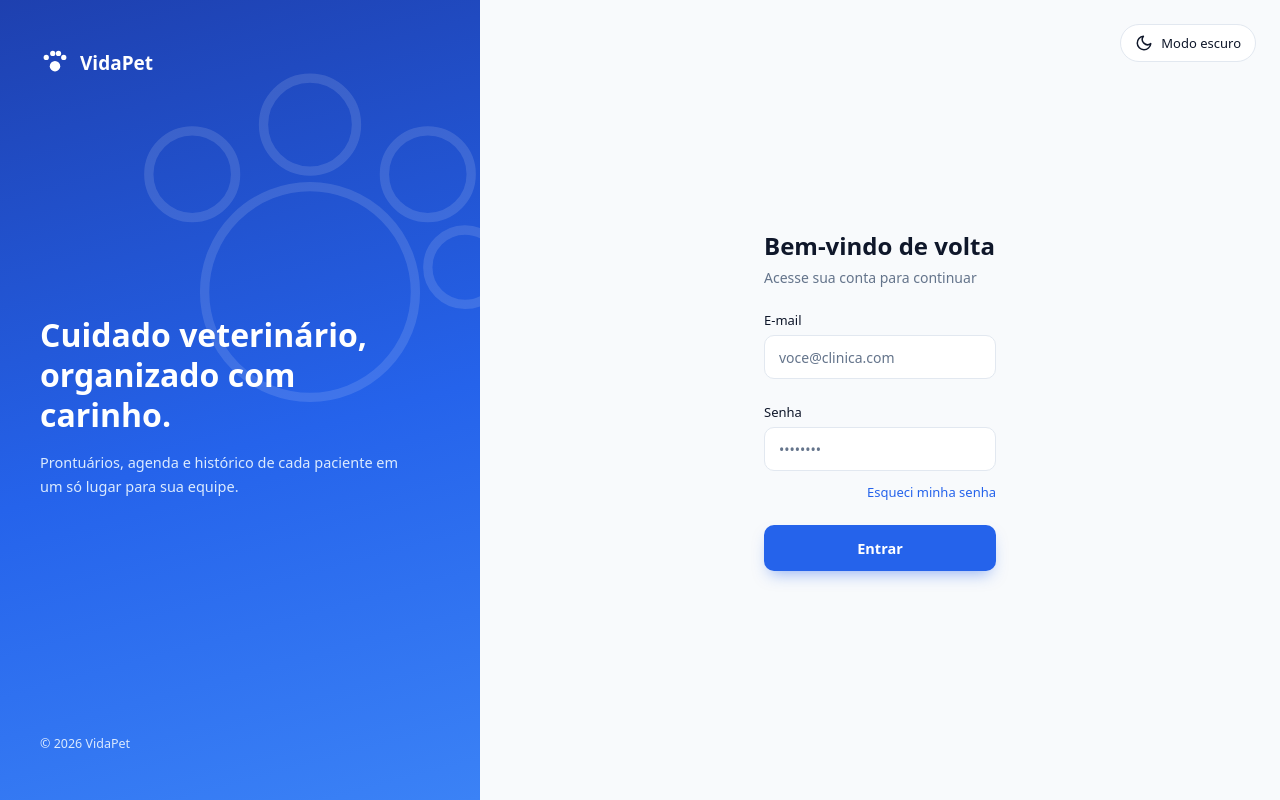
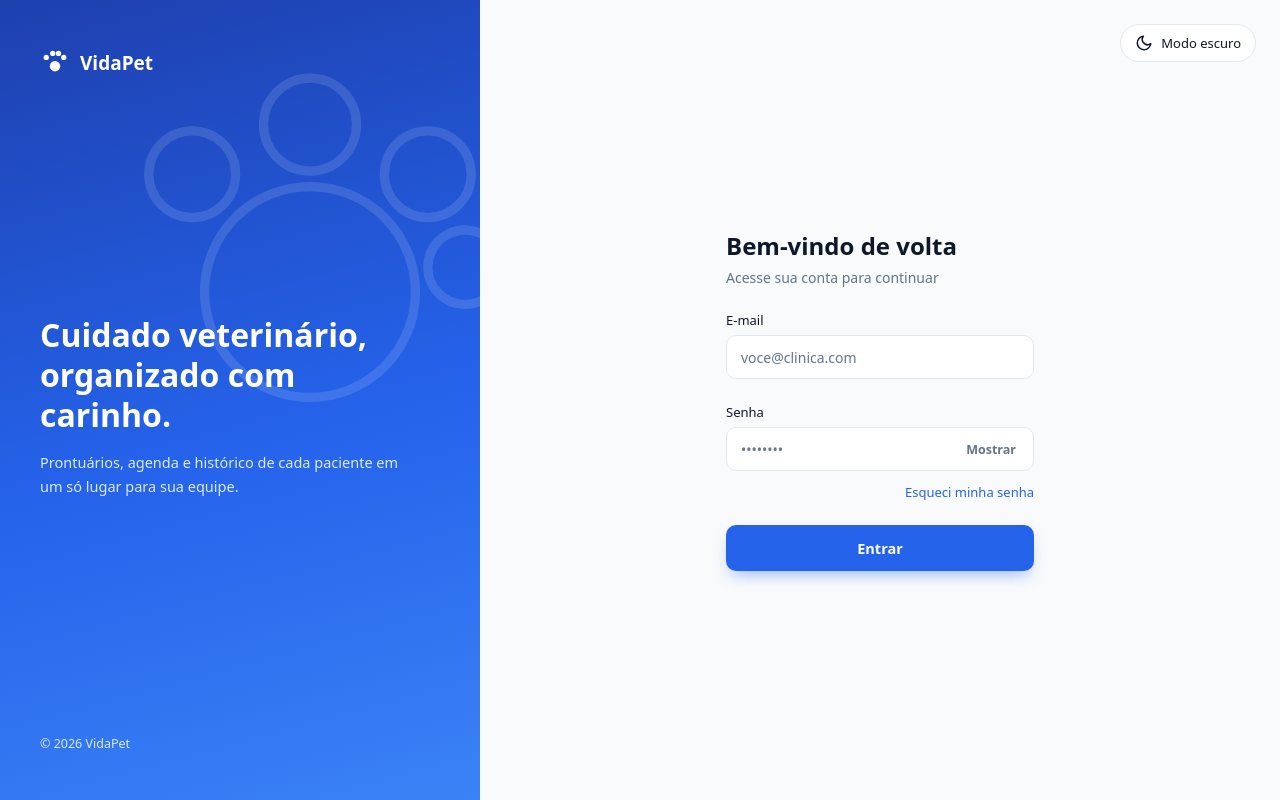
Before and after one commit to Bifaniii/Octopus-front, an Angular app: page /login in a window 1280 px wide. Built offline with nearby package versions, Linux system fonts and the light colour scheme.

Commit message:
Adicionando botão toggle para ver senha no formulário de login

```diff
--- a/src/app/features/login/login-formulario/login-formulario.component.css
+++ b/src/app/features/login/login-formulario/login-formulario.component.css
@@ -38,6 +38,7 @@
 }
 
 .login-form__field input {
+  width: 100%;
   height: 44px;
   padding: 0 14px;
   box-sizing: border-box;
@@ -112,3 +113,41 @@
   opacity: 0.65;
   cursor: progress;
 }
+
+
+/* Container relativo para prender o botão de forma absoluta */
+.login-form__password-wrapper {
+  position: relative;
+  display: flex;
+  width: 100%;
+}
+
+/* Força o input a ocupar toda a largura e adiciona espaçamento extra à direita */
+.login-form__field .login-form__password-wrapper input {
+  padding-right: 90px; /* Espaço para o texto do botão não sobrepor a senha */
+}
+
+/* Estilização e posicionamento do botão interno */
+#togglePassword {
+  position: absolute;
+  right: 12px;
+  top: 50%;
+  transform: translateY(-50%);
+  background: none;
+  border: none;
+  padding: 4px 6px;
+  color: var(--color-text-muted);
+  font-size: 12.5px;
+  font-weight: 600;
+  font-family: inherit;
+  cursor: pointer;
+  border-radius: 4px;
+  user-select: none;
+  z-index: 2;
+  transition: color 0.15s ease, background-color 0.15s ease;
+}
+
+#togglePassword:hover {
+  color: var(--color-primary);
+  background-color: color-mix(in srgb, var(--color-primary) 8%, transparent);
+}
--- a/src/app/features/login/login-formulario/login-formulario.component.html
+++ b/src/app/features/login/login-formulario/login-formulario.component.html
@@ -13,6 +13,7 @@
       formControlName="email"
       placeholder="voce@clinica.com"
       autocomplete="username"
+      maxlength="150"
     />
     @if (form.controls.email.invalid && form.controls.email.touched) {
       <span class="login-form__error">Informe um e-mail válido.</span>
@@ -21,13 +22,18 @@
 
   <div class="login-form__field">
     <label for="senha">Senha</label>
+    <div class="login-form__password-wrapper">
       <input
         id="senha"
-      type="password"
+        [type]="esconderSenha ? 'password' : 'text'"
         formControlName="senha"
         placeholder="••••••••"
         autocomplete="current-password"
       />
+      <button type="button" id="togglePassword" (click)="esconderSenha = !esconderSenha">
+        {{ esconderSenha ? 'Mostrar' : 'Esconder' }}
+      </button>
+      </div>
     @if (form.controls.senha.invalid && form.controls.senha.touched) {
       <span class="login-form__error">A senha precisa ter ao menos 6 caracteres.</span>
     }
--- a/src/app/features/login/login-formulario/login-formulario.component.ts
+++ b/src/app/features/login/login-formulario/login-formulario.component.ts
@@ -35,6 +35,8 @@ export class LoginFormularioComponent {
   /** Emite os dados do formulário quando ele é enviado e é válido. */
   @Output() login = new EventEmitter<Credenciais>();
 
+  protected esconderSenha = true;
+
   private readonly fb = new FormBuilder();
 
   protected readonly form = this.fb.nonNullable.group({
```
Lines whose indentation alone changed are shown as unchanged.
